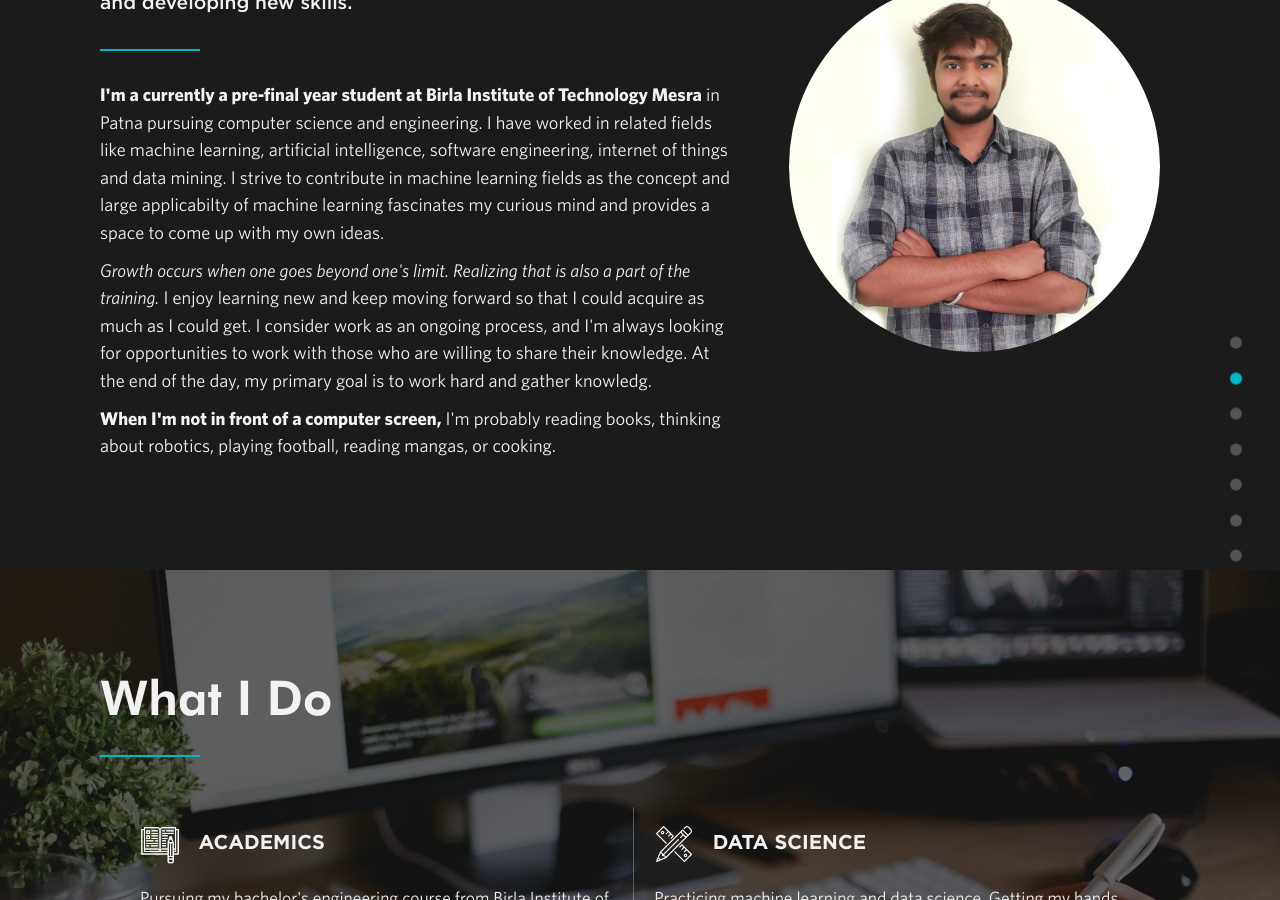
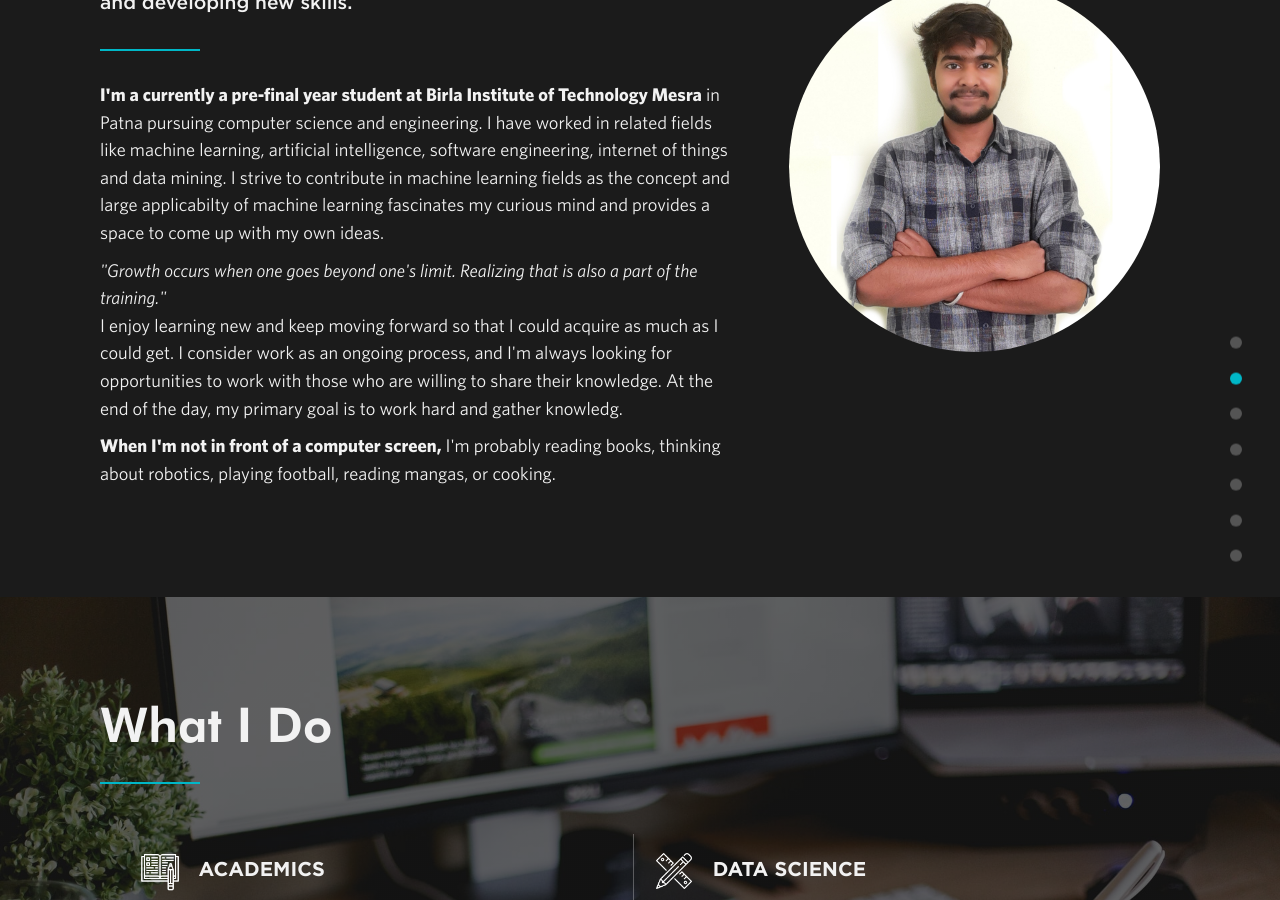
Before and after one commit to AmbiTyga/AmbiTyga.github.io, a Jekyll site: the page built from index.html, in a window 1280 px wide and 900 px high, scrolled down 1142 px. Built offline with Jekyll 4.4.1, drawn with Linux system fonts in a browser that asks for light colours; nearby versions of some CDN libraries.

Commit message:
Update about.html

```diff
--- a/_includes/about.html
+++ b/_includes/about.html
@@ -8,7 +8,7 @@
         <img class="headshot" src="img/headshot.jpg" alt="headshot">
         <div class="about-text-wrapper">
           <p class="about-text"><strong>I'm a currently a pre-final year student at Birla Institute of Technology Mesra</strong> in Patna pursuing computer science and engineering. I have worked in related fields like machine learning, artificial intelligence, software engineering, internet of things and data mining. I strive to contribute in machine learning fields as the concept and large applicabilty of machine learning fascinates my curious mind and provides a space to come up with my own ideas.</p>
-          <p class="about-text"><cite>Growth occurs when one goes beyond one's limit. Realizing that is also a part of the training.</cite> I enjoy learning new and keep moving forward so that I could acquire as much as I could get. I consider work as an ongoing process, and I'm always looking for opportunities to work with those who are willing to share their knowledge. At the end of the day, my primary goal is to work hard and gather knowledg.</p>
+          <p class="about-text"><cite>"Growth occurs when one goes beyond one's limit. Realizing that is also a part of the training."</cite><br>I enjoy learning new and keep moving forward so that I could acquire as much as I could get. I consider work as an ongoing process, and I'm always looking for opportunities to work with those who are willing to share their knowledge. At the end of the day, my primary goal is to work hard and gather knowledg.</p>
           <p class="about-text"><strong>When I'm not in front of a computer screen,</strong> I'm probably reading books, thinking about robotics, playing football, reading mangas, or cooking.</p>
         </div>
       </div>
```
